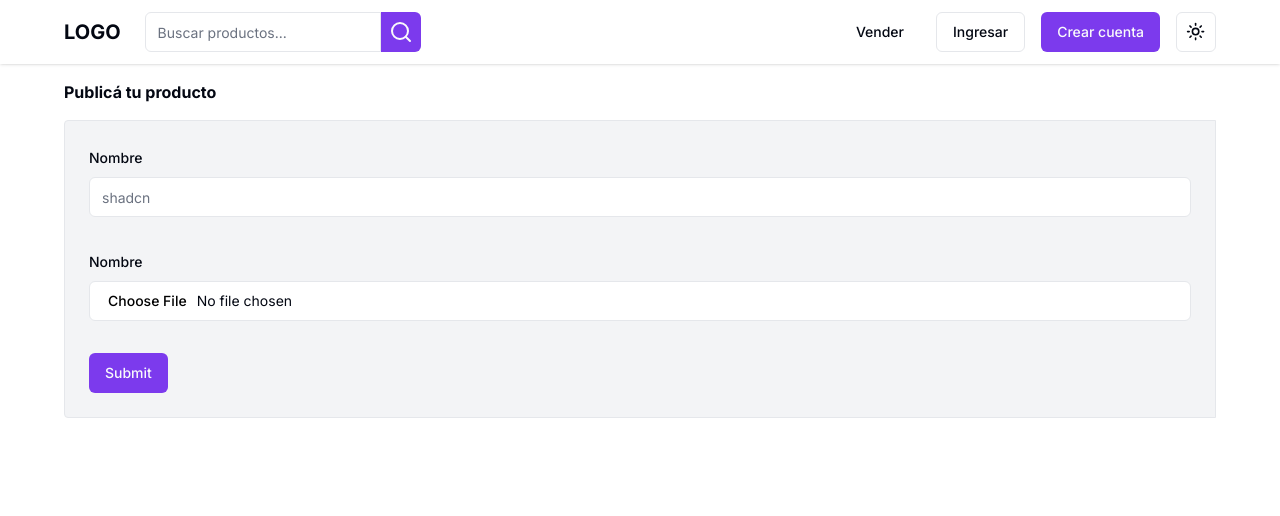
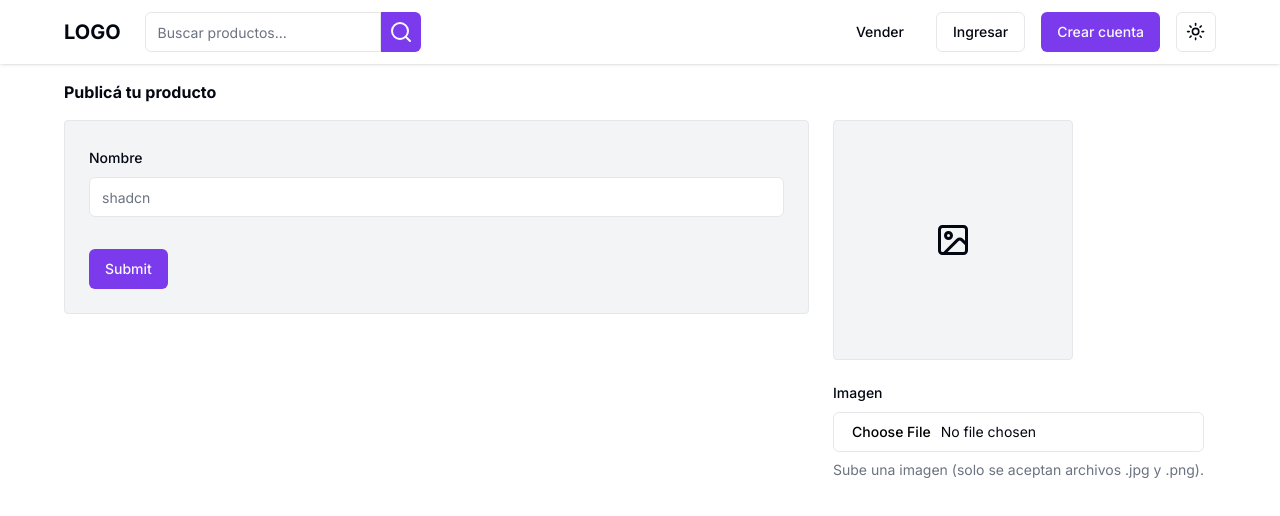
Before and after one commit to jp-quintana/s15-29-n-node-react, a Next.js app in the folder client/: page /publish in a window 1280 px wide. Shown: the top 516 px of the page. Built offline with nearby package versions, Linux system fonts and the light colour scheme; no server answers.

Commit message:
wip2: publish form

```diff
--- a/client/src/app/globals.css
+++ b/client/src/app/globals.css
@@ -57,3 +57,7 @@
     @apply bg-background text-foreground;
   }
 }
+
+.glassmorphism {
+  @apply rounded-xl border border-gray-200 bg-white/20 p-5 shadow-[inset_10px_-50px_94px_0_rgb(199,199,199,0.2)] backdrop-blur;
+}
--- a/client/src/app/publish/page.tsx
+++ b/client/src/app/publish/page.tsx
@@ -1,11 +1,11 @@
 import MaxWidthContainer from '@/components/max-width-container';
-import PublishCard from '@/components/publish/publish-card';
+import PublishForm from '@/components/publish/publish-form';
 
 const PublishPage = () => {
   return (
     <MaxWidthContainer className="py-20 min-h-screen flex flex-col space-y-4">
       <h1 className="font-bold">Publicá tu producto</h1>
-      <PublishCard />
+      <PublishForm />
     </MaxWidthContainer>
   );
 };
--- a/client/src/components/publish/publish-card.tsx
+++ /dev/null
@@ -1,11 +0,0 @@
-import PublishForm from './publish-form';
-
-const PublishCard = () => {
-  return (
-    <div className="bg-secondary p-6 border rounded-s">
-      <PublishForm />
-    </div>
-  );
-};
-
-export default PublishCard;
--- a/client/src/components/publish/publish-form.tsx
+++ b/client/src/components/publish/publish-form.tsx
@@ -17,15 +17,16 @@ import {
   FormMessage,
 } from '@/components/ui/form';
 import { Input } from '@/components/ui/input';
+import { Image as ImageIcon } from 'lucide-react';
+import Image from 'next/image';
 
 const formSchema = z.object({
   name: z.string().min(2),
-  file: z.instanceof(File),
+  file: typeof window === 'undefined' ? z.any() : z.instanceof(FileList),
 });
 
 const PublishForm = () => {
-  const [file, setFile] = useState();
-  const [preview, setPreview] = useState();
+  const [preview, setPreview] = useState<string | undefined>();
 
   const form = useForm<z.infer<typeof formSchema>>({
     resolver: zodResolver(formSchema),
@@ -36,16 +37,26 @@ const PublishForm = () => {
   });
 
   const onSubmit = (values: z.infer<typeof formSchema>) => {
-    console.log(values);
+    console.log({ values });
   };
 
   const fileRef = form.register('file');
 
-  const handleSelectFile = (e: React.ChangeEvent<HTMLInputElement>) => {};
+  const handleSelectFile = (e: React.ChangeEvent<HTMLInputElement>) => {
+    const selectedFile = e.target?.files?.[0];
+
+    if (!selectedFile) return;
+
+    const displayUrl = URL.createObjectURL(selectedFile);
+    setPreview(displayUrl);
+  };
 
   return (
     <Form {...form}>
-      <form onSubmit={form.handleSubmit(onSubmit)} className="space-y-8">
+      <form id="publish-form" onSubmit={form.handleSubmit(onSubmit)}>
+        <div className="flex gap-3 relative">
+          <div className="flex-1">
+            <div className="space-y-8 bg-secondary rounded-sm border p-6">
               <FormField
                 control={form.control}
                 name="name"
@@ -55,20 +66,36 @@ const PublishForm = () => {
                     <FormControl>
                       <Input placeholder="shadcn" {...field} />
                     </FormControl>
-              {/* <FormDescription>
-                This is your public display name.
-              </FormDescription> */}
                     <FormMessage />
                   </FormItem>
                 )}
               />
+              <Button form="publish-form" type="submit">
+                Submit
+              </Button>
+            </div>
+          </div>
+          <div className="sticky top-[120px] self-start px-3">
+            {preview ? (
+              <Image
+                src={preview}
+                alt="uploaded-image"
+                width={240}
+                height={240}
+                className="object-contain rounded-sm border h-[240px] bg-secondary"
+              />
+            ) : (
+              <div className="bg-secondary rounded-sm border h-[240px] w-[240px] flex justify-center items-center">
+                <ImageIcon size={36} />
+              </div>
+            )}
             <FormField
               control={form.control}
               name="file"
               render={({ field }) => (
-            <FormItem>
-              <FormLabel>Nombre</FormLabel>
-              <FormControl>
+                <FormItem className="mt-5">
+                  <FormLabel>Imagen</FormLabel>
+                  <FormControl className="mt-10">
                     <Input
                       type="file"
                       multiple={false}
@@ -76,18 +103,21 @@ const PublishForm = () => {
                       {...fileRef}
                       onChange={(e) => {
                         handleSelectFile(e);
-                    field.onChange(e.target?.files?.[0] ?? undefined);
+                        return field.onChange(
+                          e.target?.files?.[0] ?? undefined
+                        );
                       }}
                     />
                   </FormControl>
-              {/* <FormDescription>
-                This is your public display name.
-              </FormDescription> */}
+                  <FormDescription>
+                    Sube una imagen (solo se aceptan archivos .jpg y .png).
+                  </FormDescription>
                   <FormMessage />
                 </FormItem>
               )}
             />
-        <Button type="submit">Submit</Button>
+          </div>
+        </div>
       </form>
     </Form>
   );
```
Lines whose indentation alone changed are shown as unchanged.
